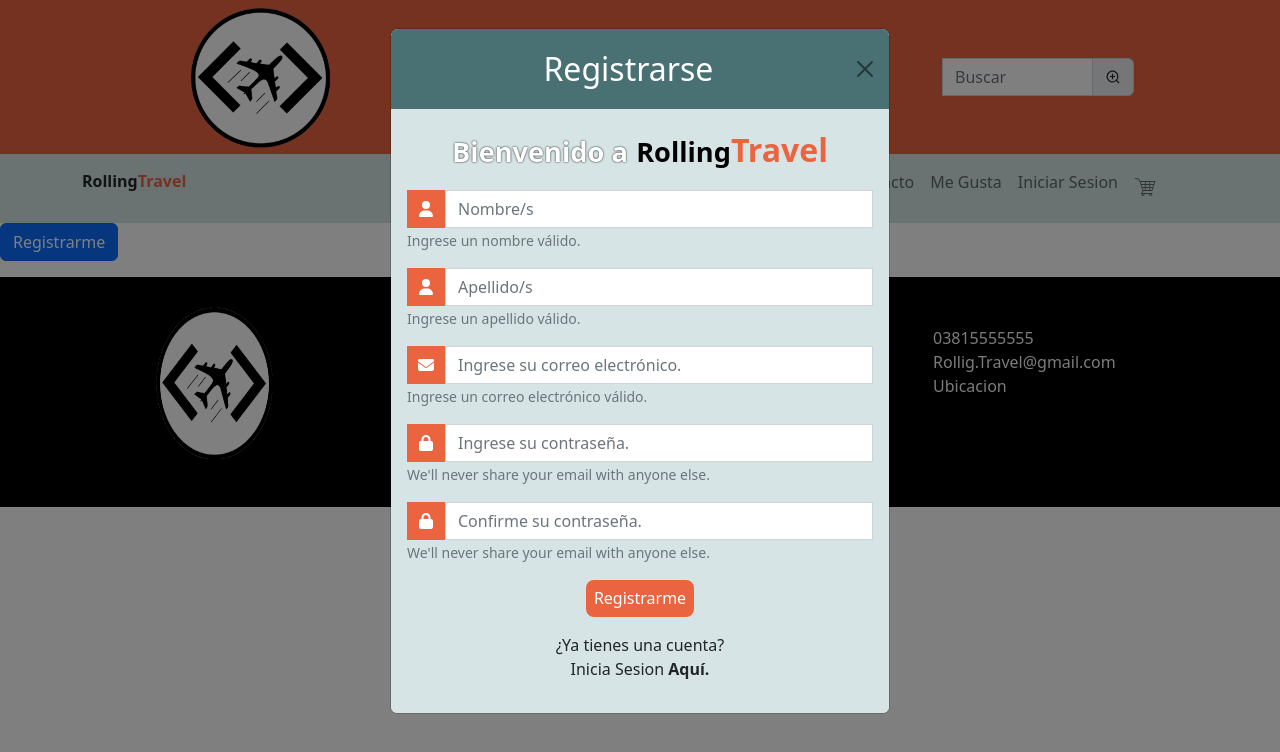
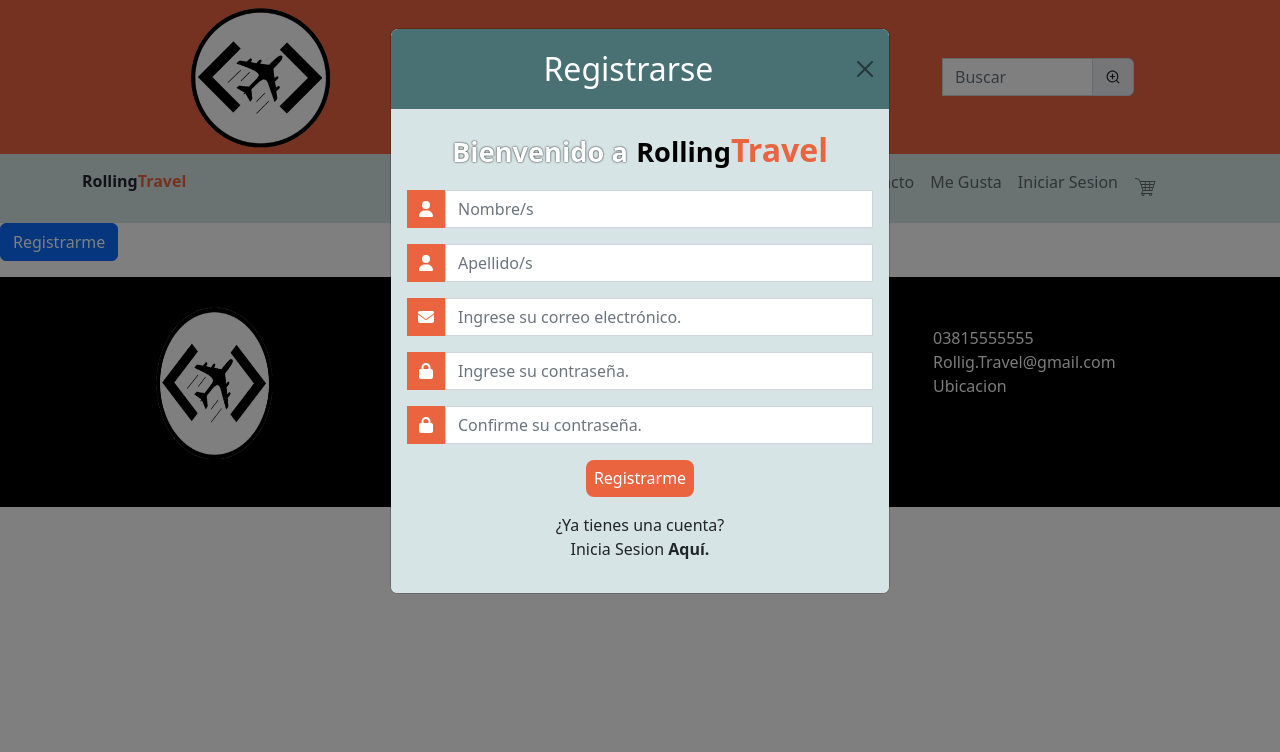
Before and after one commit to JonasBusto/Proyecto_3_Grupo4, a React (Create React App) app: page /register in a window 1280 px wide. Both pictures are taken after a click on the button "Registrarme". Shown: the top 752 px of the page. Built offline with nearby package versions, Linux system fonts and the light colour scheme.

Commit message:
valido los campos y limpio formulario (falta validar pass y checkPass)

```diff
--- a/src/Components/Register.jsx
+++ b/src/Components/Register.jsx
@@ -17,8 +17,6 @@ const Register = () => {
 
    const handleClose = () => setShow(false);
    const handleShow = () => setShow(true);
-
-
 
   return (
     <>
@@ -46,13 +44,67 @@ const Register = () => {
               pass: "",
               checkPass: "",
             }}
-            validate={(valores) =>{}}
-            onSubmit={(valores) => {
-              console.log(valores)
+            validate={(valores) => {
+              let errors = {};
+
+              if (!valores.name) {
+                errors.name = "Por favor ingresa un nombre.";
+              } else if (!/^[a-zA-ZÀ-ÿ\s]{1,40}$/.test(valores.name)) {
+                errors.name = "Ingrese un nombre válido.";
+              }
+
+              if (!valores.lastName) {
+                errors.lastName = "Por favor ingrese un apellido.";
+              } else if (!/^[a-zA-ZÀ-ÿ\s]{1,40}$/.test(valores.lastName)) {
+                errors.lastName = "Ingrese un apellido válido";
+              }
+
+              if (!valores.email) {
+                errors.email = "Por favor ingrese un correo electrónico.";
+              } else if (
+                !/^[a-zA-Z0-9_.+-]+@[a-zA-Z0-9-]+\.[a-zA-Z0-9-.]+$/.test(
+                  valores.email
+                )
+              ) {
+                errors.email = "Ingrese un correo electrónico válido";
+              }
+
+              // if (!valores.pass) {
+              //   errors.pass = "Por favor ingrese un contraseña.";
+              // } else if (
+              //   !/^(?=(?:.*\d))(?=.*[A-Z])(?=.*[a-z])(?=.*[.,*!?¿¡/#$%&])\S{8,64}$/.test(
+              //     valores.pass
+              //   )
+              // ) {
+              //   errors.pass = "Ingrese una buena contraseña.";
+              // }
+
+              // if (!valores.checkPass) {
+              //   errors.checkPass = "Por favor ingrese una contraseña.";
+              // } else if (
+              //   !/^(?=(?:.*\d))(?=.*[A-Z])(?=.*[a-z])(?=.*[.,*!?¿¡/#$%&])\S{8,64}$/.test(
+              //     valores.checkPass
+              //   )
+              // ) {
+              //   errors.checkPass = "Ingrese una buena contraseña.";
+              // }
+
+              return errors;
+            }}
+            onSubmit={(valores, {resetForm}) => {
+              console.log(valores);
               console.log("formulario enviado.");
+              resetForm()
             }}
           >
-            {({values, handleSubmit, handleChange, handleBlur}) => (
+            {({
+              values,
+              errors,
+              touched,
+              handleSubmit,
+              handleChange,
+              handleBlur,
+            }) => (
               <Form onSubmit={handleSubmit}>
                 <Form.Group className="mb-3">
                   <div className="d-flex">
@@ -68,9 +120,9 @@ const Register = () => {
                       onBlur={handleBlur}
                     />
                   </div>
-                  <Form.Text className="text-muted">
-                    Ingrese un nombre válido.
-                  </Form.Text>
+                  {touched.name && errors.name && (
+                    <Form.Text className="text-danger">{errors.name}</Form.Text>
+                  )}
                 </Form.Group>
                 <Form.Group className="mb-3">
                   <div className="d-flex">
@@ -86,9 +138,11 @@ const Register = () => {
                       onBlur={handleBlur}
                     />
                   </div>
-                  <Form.Text className="text-muted">
-                    Ingrese un apellido válido.
-                  </Form.Text>
+                  {touched.lastName && errors.lastName && (
+                    <Form.Text className="text-danger">
+                      {errors.lastName}
+                    </Form.Text>
+                  )}
                 </Form.Group>
                 <Form.Group className="mb-3">
                   <div className="d-flex">
@@ -104,9 +158,11 @@ const Register = () => {
                       onBlur={handleBlur}
                     />
                   </div>
-                  <Form.Text className="text-muted">
-                    Ingrese un correo electrónico válido.
-                  </Form.Text>
+                  {touched.email && errors.email && (
+                    <Form.Text className="text-danger">
+                      {errors.email}
+                    </Form.Text>
+                  )}
                 </Form.Group>
                 <Form.Group className="mb-3">
                   <div className="d-flex">
@@ -122,9 +178,9 @@ const Register = () => {
                       onBlur={handleBlur}
                     />
                   </div>
-                  <Form.Text className="text-muted">
-                    We'll never share your email with anyone else.
-                  </Form.Text>
+                  {touched.pass && errors.pass && (
+                    <Form.Text className="text-danger">{errors.pass}</Form.Text>
+                  )}
                 </Form.Group>
                 <Form.Group className="mb-3">
                   <div className="d-flex">
@@ -140,9 +196,11 @@ const Register = () => {
                       onBlur={handleBlur}
                     />
                   </div>
-                  <Form.Text className="text-muted">
-                    We'll never share your email with anyone else.
-                  </Form.Text>
+                  {touched.checkPass && errors.checkPass && (
+                    <Form.Text className="text-danger">
+                      {errors.checkPass}
+                    </Form.Text>
+                  )}
                 </Form.Group>
                 <div className="d-flex justify-content-center w-75 mx-auto">
                   <button className="btn-init-custom" type="submit">
```
